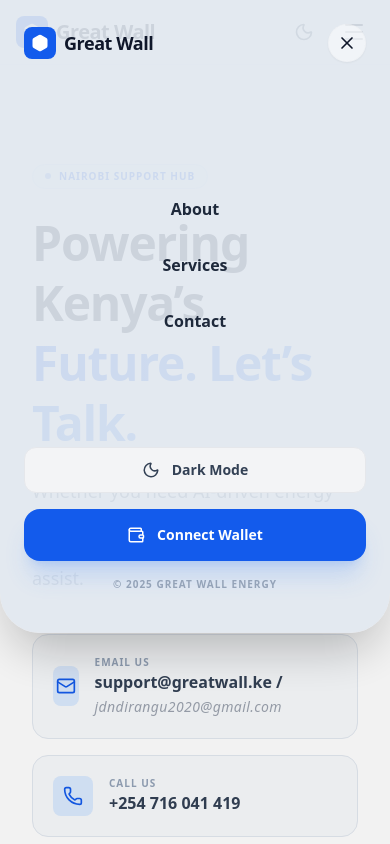
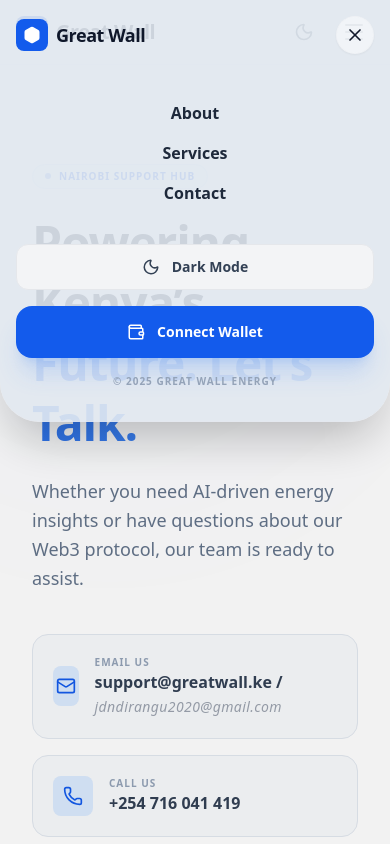
Before and after one commit to JAM3S11/greatwall, a React (Vite) app: page /contact in a window 390 px wide. Both pictures are taken after a click on the button 354 px from the left and 32 px from the top of the page. Shown: the top 844 px of the page. Built offline with nearby package versions, Linux system fonts and the light colour scheme.

Commit message:
Update commit

```diff
--- a/src/common/Header.jsx
+++ b/src/common/Header.jsx
@@ -89,12 +89,12 @@
                 />
 
                 <div
-                    className={`absolute top-0 left-0 w-full h-3/4 bg-slate-200/90 dark:bg-[#192233]/95 shadow-2xl
-                        transition-transform duration-500 ease-in-out flex flex-col p-6 rounded-b-[2.5rem]
+                    className={`absolute top-0 left-0 w-full h-1/2 bg-slate-200/90 dark:bg-[#192233]/95 shadow-2xl
+                        transition-transform duration-500 ease-in-out flex flex-col p-4 rounded-b-[2.5rem]
                         border-b border-gray-200/20 dark:border-[#324467]/20 ${isMenuOpen ? 'translate-y-0' : '-translate-y-full'}`}
                     style={{ backdropFilter: 'none' }}
                 >
-                    <div className="flex items-center justify-between mb-8">
+                    <div className="flex items-center justify-between mb-5">
                         <div className="flex items-center gap-2">
                             <div className="w-8 h-8 rounded-lg bg-[#135bec] flex items-center justify-center text-white">
                                 <Bolt size={18} fill="currentColor" />
@@ -106,7 +106,7 @@
                         </button>
                     </div>
 
-                    <nav className="flex flex-col items-center justify-center flex-grow gap-8">
+                    <nav className="flex flex-col items-center justify-center flex-grow gap-4">
                         {navLinks.map((link) => (
                             <Link
                                 key={link.name}
```
